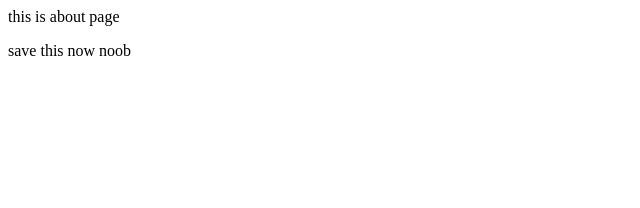
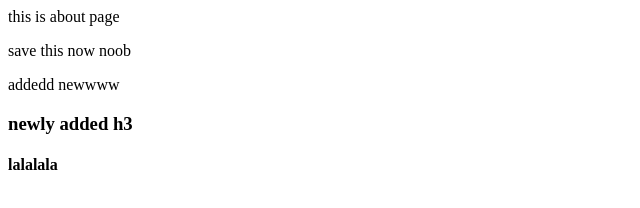
Before and after one commit to suzalmdhr/git-tutorial, a plain HTML site: page about.html in a window 1280 px wide. Shown: the whole page, without its empty margins (0-640 px from the left). Drawn offline with Linux system fonts and the light colour scheme.

Commit message:
commited

```diff
--- a/about.html
+++ b/about.html
@@ -8,5 +8,10 @@
 <body>
     this is about page
     <p> save this now noob</p>
+
+
+    <p>addedd newwww</p>
+    <h3> newly added h3</h3>
+    <h4>lalalala</h4>
 </body>
 </html>
```
